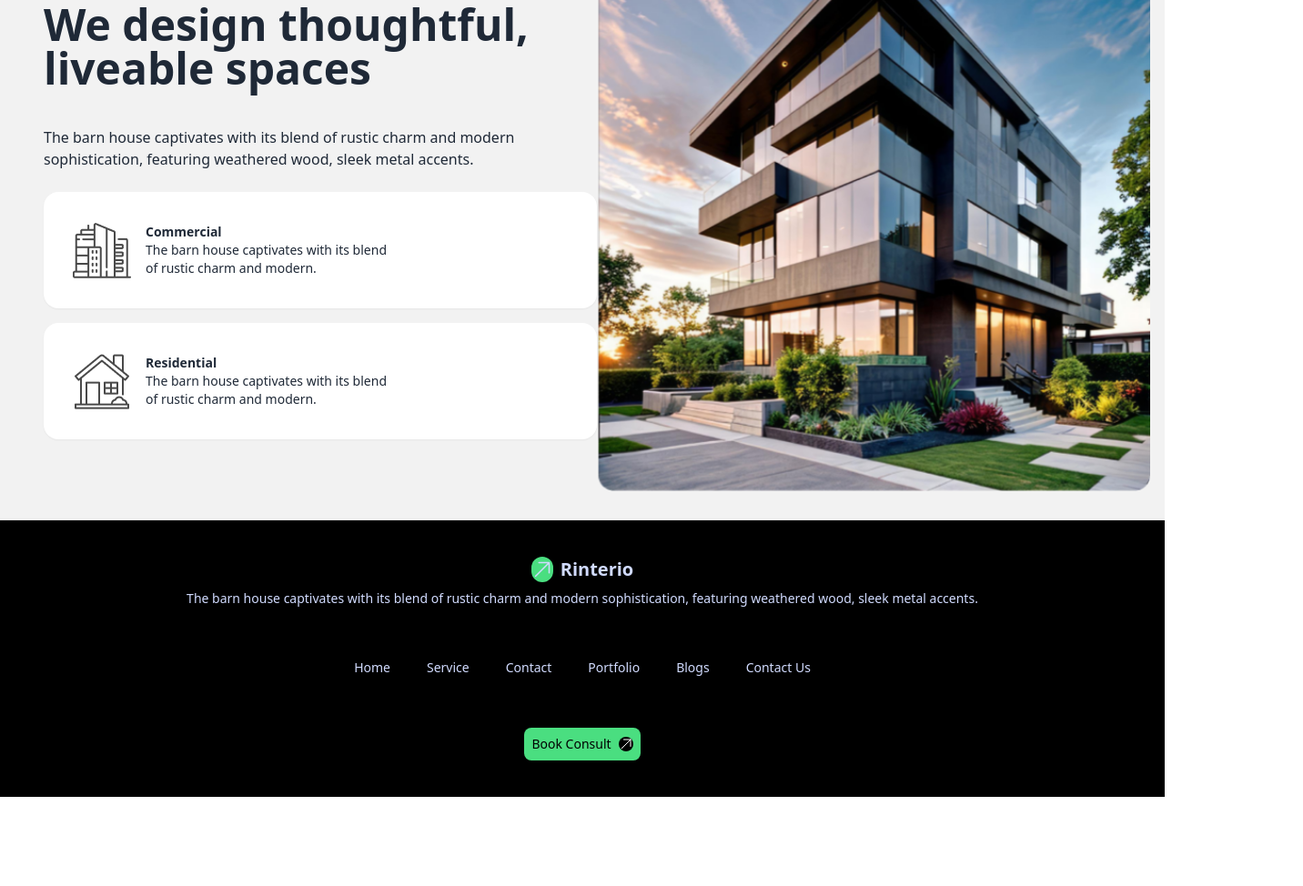
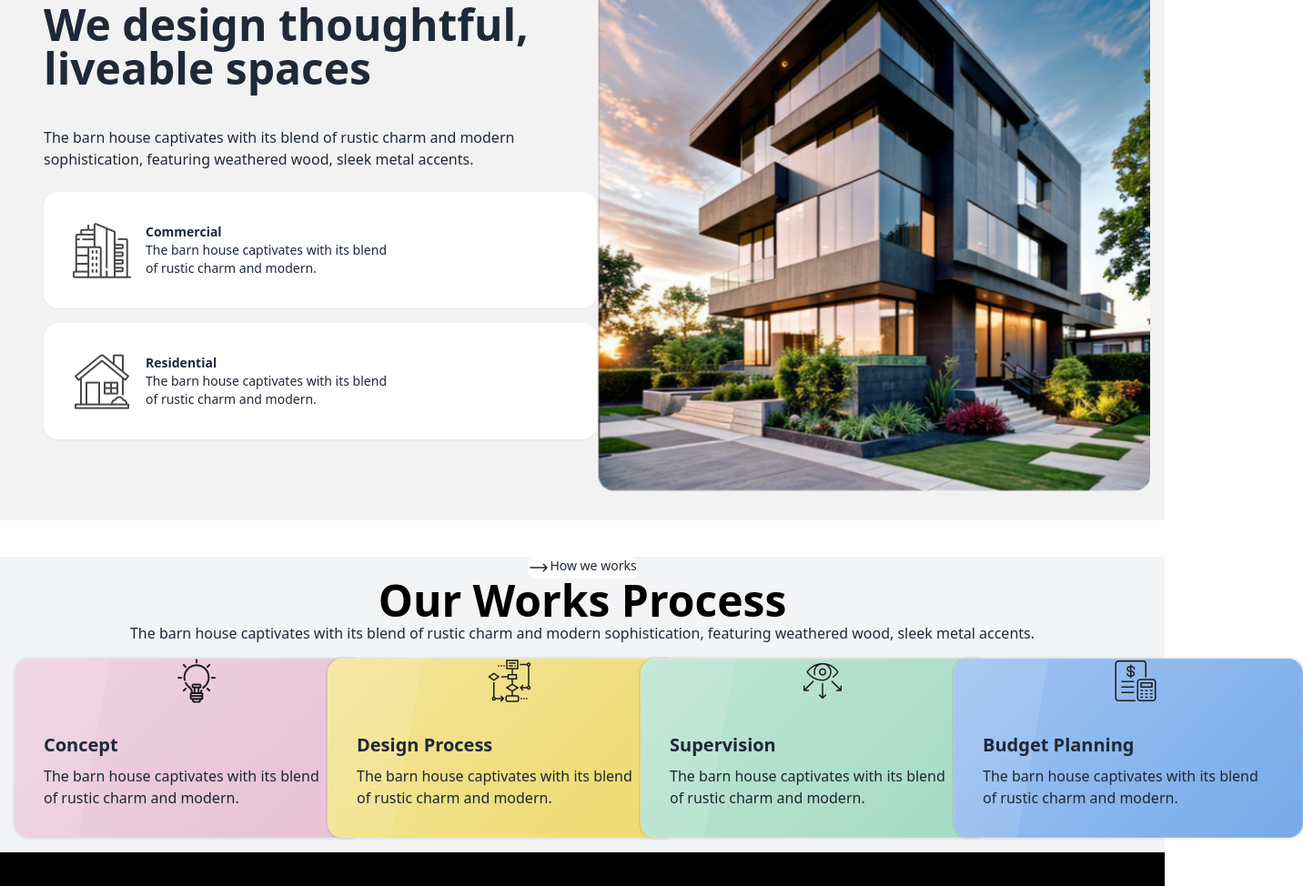
Before and after one commit to imteajrafid/my-threenub-project-repo, a plain HTML site: page index.html in a window 1280 px wide. Shown: the part 954-1928 px from the top of the page at 91% size, 1432 px wide, since content can reach past the window. Before the commit the page ends 1830 px from the top, so only its background shows below. Drawn offline with nearby package versions, Linux system fonts and the light colour scheme.

Commit message:
main section added header and card

```diff
--- a/index.html
+++ b/index.html
@@ -83,7 +83,8 @@
 </div>
 </nav>
 <body>
-  <header>
+    <main>
+       <header>
 
     <section>
       <!-- Banner -->
@@ -151,10 +152,71 @@
       </div>
     </div>
   </header>
+      <!-- coloring cards -->
+       <section class="bg-gray-100 mt-10">
+        <div class="text-sm flex justify-center ">
+        <h6 class="bg-[#FFFFFF] flex rounded-lg "><svg xmlns="http://www.w3.org/2000/svg" fill="none" viewBox="0 0 24 24" stroke-width="1.5" stroke="currentColor" class="size-6">
+          <path stroke-linecap="round" stroke-linejoin="round" d="M17.25 8.25 21 12m0 0-3.75 3.75M21 12H3" />
+        </svg>
 
+          How we works</h6></div>
+          <div><h1 class="font-extrabold text-center text-5xl text-black">Our Works Process</h1></div>
+          <p class="items-center justify-center text-center">The barn house captivates with its blend of rustic charm and modern sophistication, featuring weathered wood, sleek metal accents.</p>
 
+          <div class="grid grid-cols-1 gap-10 lg:gap-32 lg:grid-cols-4 container  mx-auto p-4 ">
+           <!-- 1 -->
+            <div class="card glass w-96 bg-[#E7C1D3] ">
+            <figure class="flex justify-start items-center">
+              <img class=" ml-4"
+                src="assets/concept.png"
+                alt="" />
+            </figure>
+            <div class="card-body">
+              <h2 class="card-title">Concept</h2>
+              <p>The barn house captivates with its blend of rustic charm and modern.</p>
+            </div>
+          </div>
 
-    <main></main>
+          <!-- crd 2 -->
+          <div class="card glass w-96  bg-[#EFDA6E]">
+            <figure class="flex justify-start items-center">
+              <img class=" ml-4"
+                src="assets/flow-chart.png"
+                alt="" />
+            </figure>
+            <div class="card-body">
+              <h2 class="card-title">Design Process</h2>
+              <p>The barn house captivates with its blend of rustic charm and modern.</p>
+            </div>
+          </div>
+          <!-- crd 3 -->
+          <div class="card glass w-96  bg-[#A4DAC3]">
+            <figure class="flex justify-start items-center">
+              <img class=" ml-4"
+                src="assets/vision.png"
+                alt="" />
+            </figure>
+            <div class="card-body">
+              <h2 class="card-title">Supervision</h2>
+              <p>The barn house captivates with its blend of rustic charm and modern.</p>
+            </div>
+          </div>
+          <!-- 4 -->
+          <div class="card glass w-96  bg-[#77AAEA]">
+            <figure class="flex justify-start items-center">
+              <img class="justify-start ml-4"
+                src="assets/budget-planning.png"
+                alt="" />
+            </figure>
+            <div class="card-body">
+              <h2 class="card-title">Budget Planning</h2>
+              <p>The barn house captivates with its blend of rustic charm and modern.</p>
+            </div>
+          </div>
+        </div>
+       </section>
+
+    </main>
     <!-- footer -->
 <footer>
   <footer class="footer footer-center bg-black text-primary-content p-10">
```
